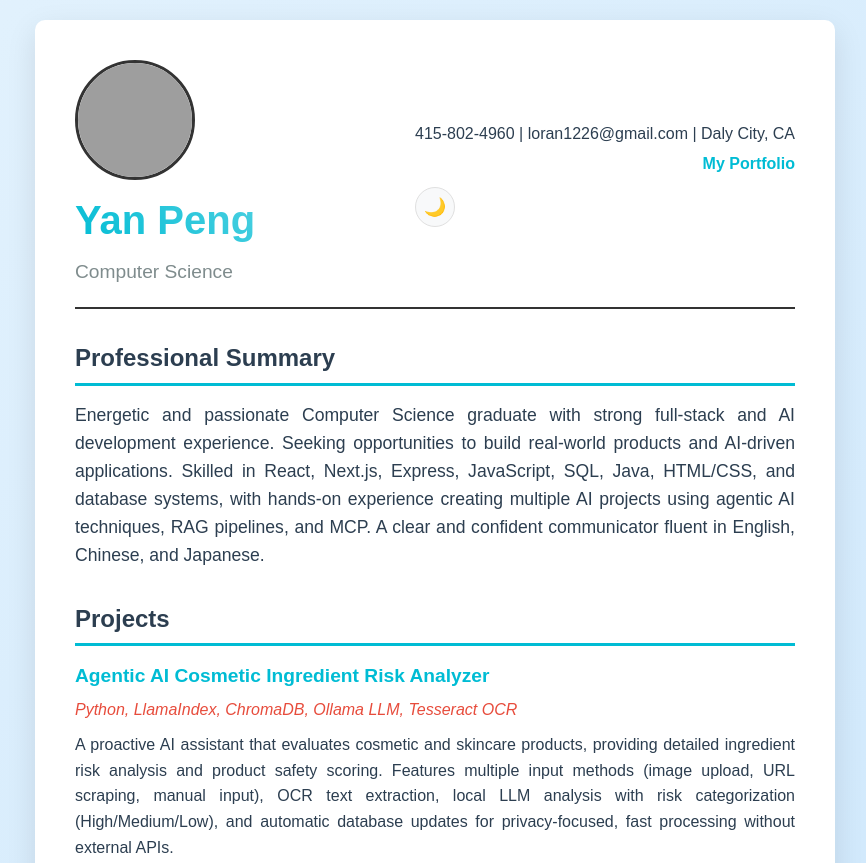
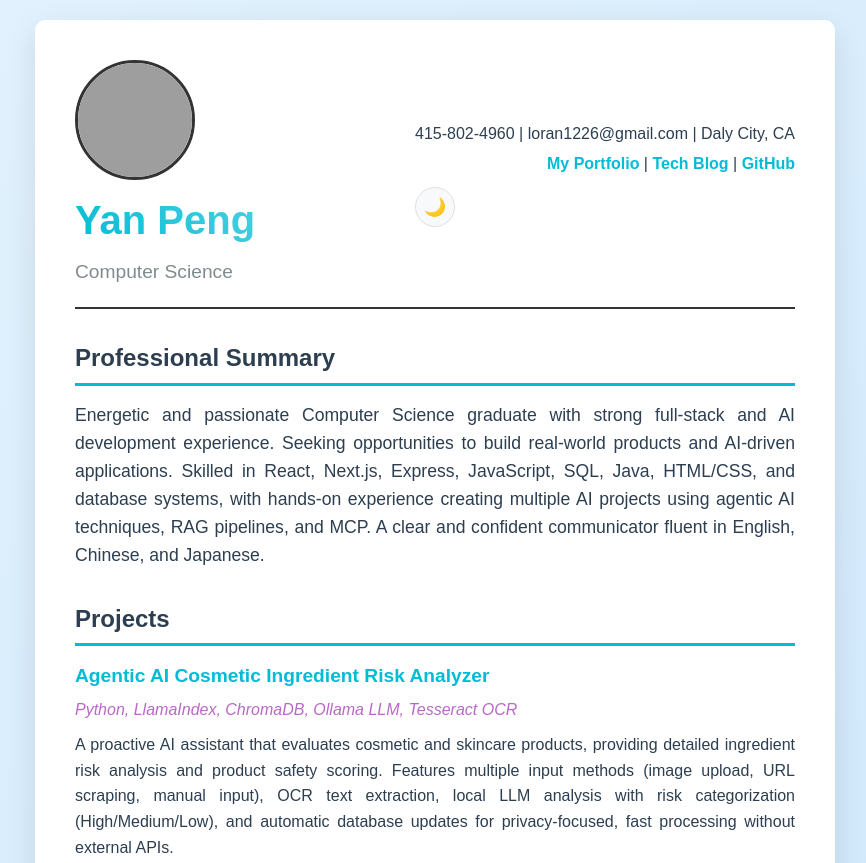
Before and after one commit to yuqiao1205/yuqiao1205.github.io, a plain HTML site: page index.html in a window 1280 px wide. Shown: the top 863 px of the page, without its empty margins (205-1071 px from the left). Drawn offline with Linux system fonts and the light colour scheme; grey boxes are pictures that could not be loaded.

Commit message:
update resume

```diff
--- a/css/style.css
+++ b/css/style.css
@@ -11,7 +11,7 @@
     --text-primary: #2c3e50;
     --text-secondary: #7f8c8d;
     --accent-color: #00bcd4;
-    --secondary-accent: #e74c3c;
+    --secondary-accent: #ba68c8;
     --border-color: #e0e0e0;
     --card-bg: #f8f9fa;
     --hover-bg: #f1f3f4;
@@ -25,7 +25,7 @@
     --text-primary: #e2e8f0;
     --text-secondary: #a0aec0;
     --accent-color: #63b3ed;
-    --secondary-accent: #fc8181;
+    --secondary-accent: #b794f6;
     --border-color: #4a5568;
     --card-bg: #4a5568;
     --hover-bg: #718096;
@@ -154,7 +154,7 @@ h2 {
 
 .education-item p {
     margin-bottom: 5px;
-    color: #666;
+    color: var(--text-secondary);
 }
 
 .skills-grid {
--- a/index.html
+++ b/index.html
@@ -18,7 +18,7 @@
             </div>
             <div class="contact-info">
                 <p>415-802-4960 | loran1226@gmail.com | Daly City, CA</p>
-                <p><a href="https://yuqiao1205.github.io/portfolio/">My Portfolio</a></p>
+                <p><a href="https://yuqiao1205.github.io/portfolio/">My Portfolio</a> | <a href="https://techblog-pi-opal.vercel.app/">Tech Blog</a> | <a href="https://github.com/yuqiao1205">GitHub</a></p>
                 <button id="theme-toggle" class="theme-toggle" aria-label="Toggle theme">
                     <span class="theme-icon">🌙</span>
                 </button>
```
